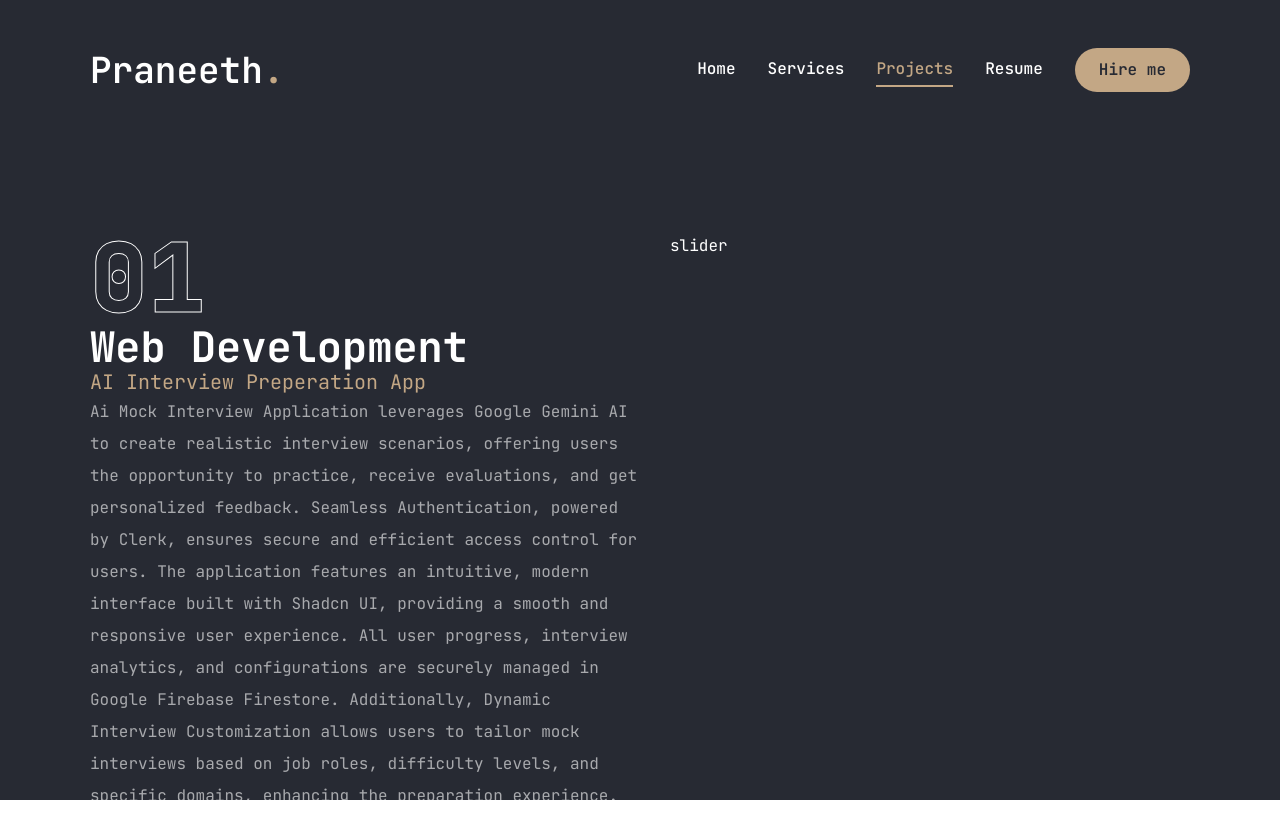
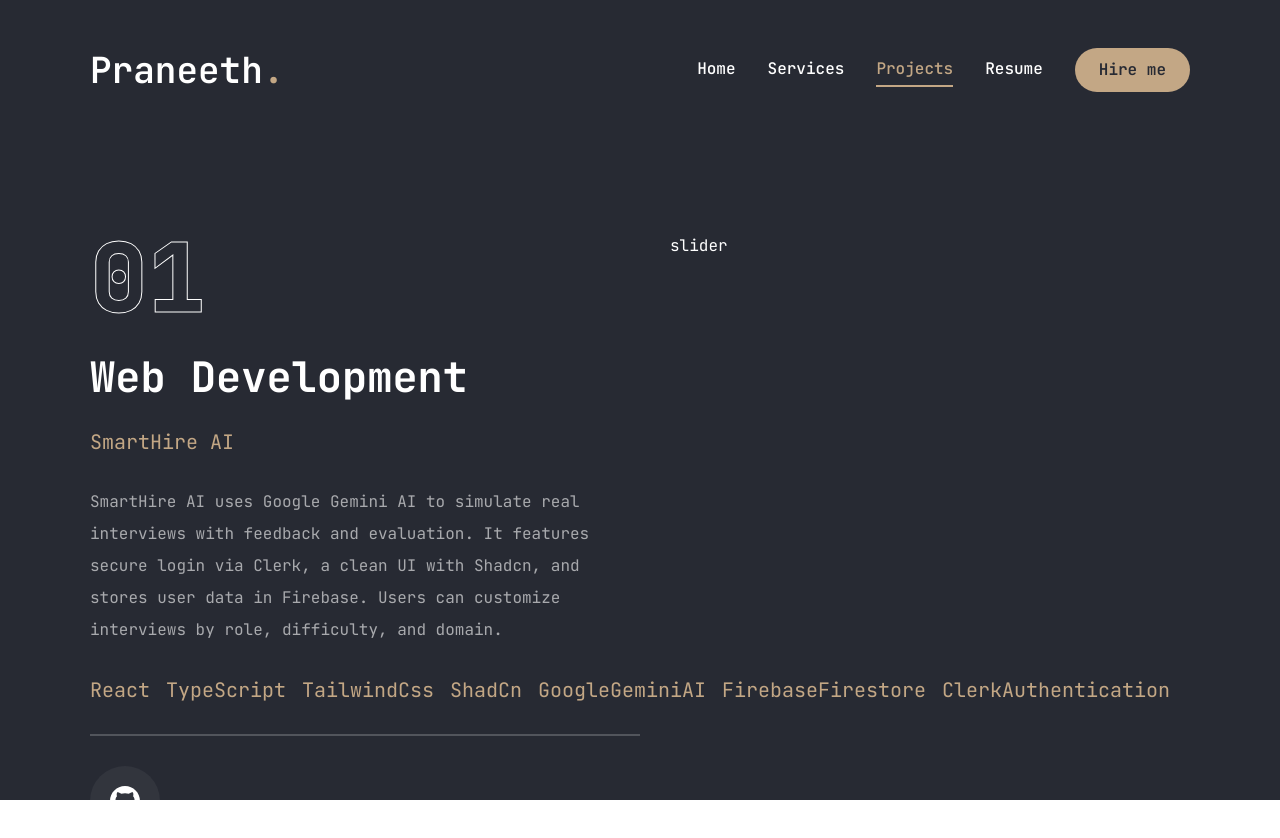
Before and after one commit to PraneethBunny123/Portfolio, a Next.js app: page /projects in a window 1280 px wide. Shown: the top 838 px of the page. Built offline with nearby package versions, Linux system fonts and the light colour scheme.

Commit message:
content modification and few styles

```diff
--- a/app/projects/page.jsx
+++ b/app/projects/page.jsx
@@ -13,9 +13,8 @@ const projects = [
     {
         num: "01",
         category: "web development",
-        title: "AI interview preperation app",
-        description:
-            "Ai Mock Interview Application leverages Google Gemini AI to create realistic interview scenarios, offering users the opportunity to practice, receive evaluations, and get personalized feedback. Seamless Authentication, powered by Clerk, ensures secure and efficient access control for users. The application features an intuitive, modern interface built with Shadcn UI, providing a smooth and responsive user experience. All user progress, interview analytics, and configurations are securely managed in Google Firebase Firestore. Additionally, Dynamic Interview Customization allows users to tailor mock interviews based on job roles, difficulty levels, and specific domains, enhancing the preparation experience.",
+        title: "SmartHire AI",
+        description: "SmartHire AI uses Google Gemini AI to simulate real interviews with feedback and evaluation. It features secure login via Clerk, a clean UI with Shadcn, and stores user data in Firebase. Users can customize interviews by role, difficulty, and domain.",
         stack: [
             { name: "React" },
             { name: "TypeScript" },
@@ -32,8 +31,7 @@ const projects = [
         num: "02",
         category: "Mobile development",
         title: "Meals App",
-        description:
-            "The Meals App is a React-based application designed to help users discover, browse, and explore a variety of meal recipes. It allows users to search for meals based on specific criteria like ingredients, meal types, or cuisine. The app provides detailed information about each meal, including ingredients, instructions, and possibly nutritional information. Users can easily browse through different categories of meals and save their favorite meals for future reference. With an intuitive user interface and dynamic functionality, the Meals App aims to enhance the meal planning and cooking experience by making it easy to find and organize meals.",
+        description: "The Meals App is a React-based web app that lets users search, explore, and save meal recipes by ingredients, cuisine, or type. It offers detailed meal info and a user-friendly interface to simplify meal planning and cooking.",
         stack: [
             { name: "ReactNative" },
             { name: "JavaScript" },
@@ -49,7 +47,7 @@ const projects = [
         num: "03",
         category: "web development",
         title: "Foodies App",
-        description: "The Foodies App is a web application built with Next.js and React that allows users to explore a variety of meals with engaging visuals and icons. It features a clean UI, real-time search, and dynamic content rendering. Data is efficiently handled using better-sqlite3 for lightweight database operations, with security considerations like xss protection integrated. This project showcases a responsive and user-friendly food discovery experience.",
+        description: "The Foodies App is a responsive web app built with Next.js and React. It features dynamic content, real-time search, and clean UI styling using CSS modules for scoped and maintainable styles. It uses better-sqlite3 for lightweight data handling and offers a smooth food discovery experience.",
         stack: [
             { name: "NextJS" },
             { name: "React" },
@@ -65,13 +63,14 @@ const projects = [
         num: "04",
         category: "mobile development",
         title: "Expense Traker",
-        description: `The Expense Tracker App is a cross-platform mobile application built with React Native for both iOS and Android. It allows users to record, categorize, and monitor their daily expenses in real-time. Featuring an intuitive UI, the app provides visual summaries of spending patterns, supports data persistence, and enables users to set spending limits for better financial control. This project showcases efficient state management, responsive design, and seamless mobile performance.`,
+        description: "The Expense Tracker App is a React Native mobile app for tracking daily expenses. It uses Context API for state management and Firebase for data storage, offering real-time entry, visual summaries, spending limits, and smooth performance on both iOS and Android.",
         stack: [
             { name: "ReactNative" },
             { name: "StyleSheet" },
             { name: "JavaScript" },
             { name: "ContextAPI" },
             { name: "expo" },
+            { name: "firebase" },
         ],
         image: "/assets/images/expense.jpg",
         github: "https://github.com/PraneethBunny123/native-expense-tracker",
@@ -80,7 +79,7 @@ const projects = [
         num: "05",
         category: "web development",
         title: "Shopping Cart",
-        description: `The Shopping Cart App is a modern web application developed using React and Vite. It enables users to browse items, add them to a cart, update quantities, and proceed to checkout. The app features dynamic cart updates, efficient state management, and a clean, responsive UI for a seamless user experience. This project highlights practical e-commerce functionality and performance-focused front-end development.`,
+        description: "The Shopping Cart App is a React and Vite web app that lets users browse items, manage their cart, and checkout with a clean, responsive UI and efficient state management.",
         stack: [
             { name: "React" },
             { name: "JavaScript" },
@@ -108,7 +107,7 @@ export default function Contact() {
             <div className="container mx-auto">
                 <div className="flex flex-col xl:flex-row xl:gap-[30px]">
                     <div className="w-full xl:w-[50%] flex flex-col xl:justify-between order-2 xl:order-none xl:h-[460px]">
-                        <div>
+                        <div className="flex flex-col gap-[30px] h-[50%]">
                             {/* project num */}
                             <div className="text-8xl font-extrabold leading-none text-outline text-transparent">
                                 {project.num}
@@ -134,7 +133,9 @@ export default function Contact() {
                             </ul>
                             {/* border */}
                             <div className="border-white/20 border"></div>
-                            {/* git */}
+                            {/* buttons */}
+                            <div className="flex items-center gap-4">
+                                {/* github link */}
                                 <Link href={project.github} target="_blank">
                                     <TooltipProvider delayDuration={100}>
                                         <Tooltip>
@@ -149,6 +150,7 @@ export default function Contact() {
                                 </Link>
                             </div>
                         </div>
+                    </div>
                     <div className="w-full xl:w-[50%]">slider</div>
                 </div>
             </div>
```
Lines whose indentation alone changed are shown as unchanged.
